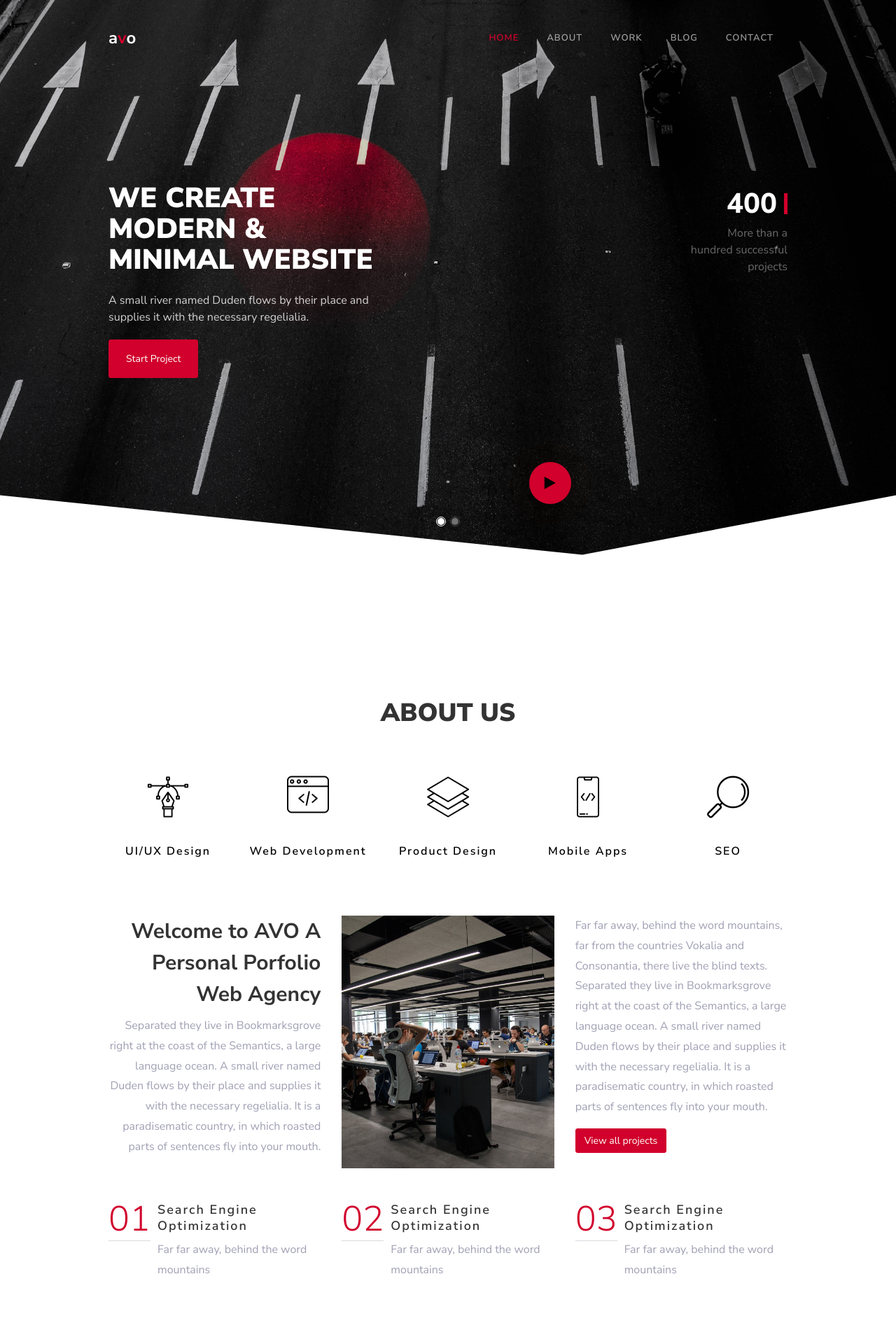
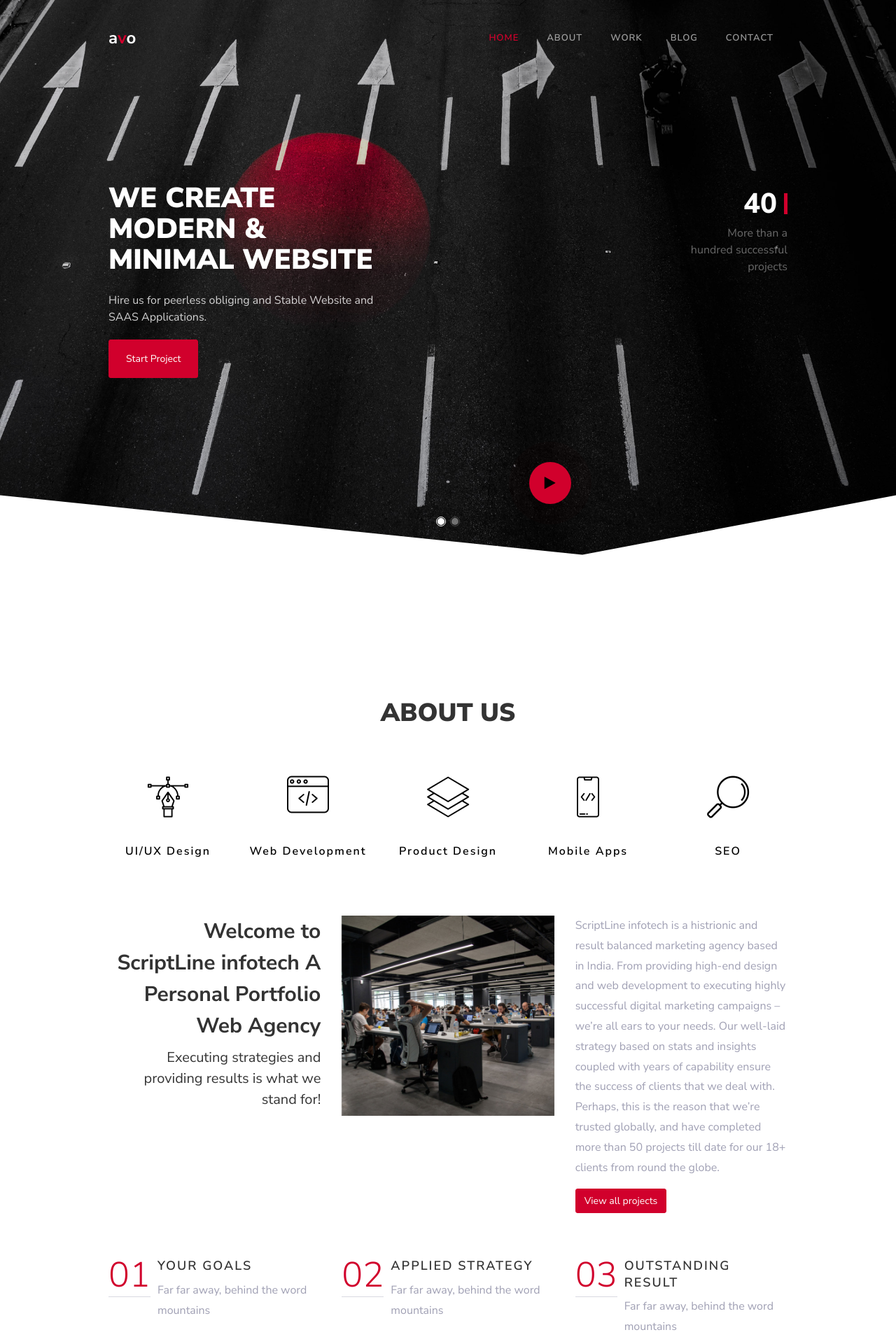
Before and after one commit to ketan9712735468/portfolio, a Django app: page / in a window 1280 px wide. Shown: the top 1920 px of the page at 70% size. Run offline with Django 3.2, Linux system fonts and the light colour scheme; some libraries are stand-ins or nearby versions.

Commit message:
update file

```diff
--- a/templates/about.html
+++ b/templates/about.html
@@ -4,7 +4,7 @@
 
 <!-- Mirrored from preview.colorlib.com/theme/avo/about.html by HTTrack Website Copier/3.x [XR&CO'2014], Wed, 15 Sep 2021 16:47:09 GMT -->
 <head>
-<title>Avo - Free Bootstrap 4 Template by Colorlib</title>
+<title>ScriptLine</title>
 <meta charset="utf-8">
 <meta name="viewport" content="width=device-width, initial-scale=1, shrink-to-fit=no">
 <link href="https://fonts.googleapis.com/css?family=Nunito+Sans:200,300,400,600,700,800,900&amp;display=swap" rel="stylesheet">
@@ -30,7 +30,7 @@
 </div>
 </nav>
 
-<section class="hero-wrap hero-wrap-2 degree-right" style="background-image:url(images/xbg_2.jpg.pagespeed.ic.3R5oWwQV9w.jpg)" data-stellar-background-ratio="0.5">
+<section class="hero-wrap hero-wrap-2 degree-right" style="background-image:url('{% static "/images/photo2.jpg" %}')" data-stellar-background-ratio="0.5">
 <div class="overlay"></div>
 <div class="container">
 <div class="row no-gutters slider-text js-fullheight align-items-end">
@@ -106,7 +106,7 @@
 </div>
 <div class="col-md-4 ftco-animate">
 <div class="text">
-<p>Far far away, behind the word mountains, far from the countries Vokalia and Consonantia, there live the blind texts. Separated they live in Bookmarksgrove right at the coast of the Semantics, a large language ocean. A small river named Duden flows by their place and supplies it with the necessary regelialia. It is a paradisematic country, in which roasted parts of sentences fly into your mouth.</p>
+<p>Globalia Soft is a histrionic and result balanced marketing agency based in India. From providing high-end design to executing highly successful digital marketing campaigns – we’re all ears to your needs. Our well-laid strategy based on stats and insights coupled with years of capability ensure the success of clients that we deal with. Perhaps, this is the reason that we’re trusted globally, and have completed more than 5,000 projects till date for our 250+ clients from round the globe.</p>
 <p><a href="#" class="btn btn-primary">View all projects</a></p>
 </div>
 </div>
--- a/templates/blog-single.html
+++ b/templates/blog-single.html
@@ -4,7 +4,7 @@
 
 <!-- Mirrored from preview.colorlib.com/theme/avo/blog-single.html by HTTrack Website Copier/3.x [XR&CO'2014], Wed, 15 Sep 2021 16:47:17 GMT -->
 <head>
-<title>Avo - Free Bootstrap 4 Template by Colorlib</title>
+<title>ScriptLine</title>
 <meta charset="utf-8">
 <meta name="viewport" content="width=device-width, initial-scale=1, shrink-to-fit=no">
 <link href="https://fonts.googleapis.com/css?family=Nunito+Sans:200,300,400,600,700,800,900&amp;display=swap" rel="stylesheet">
--- a/templates/blog.html
+++ b/templates/blog.html
@@ -4,7 +4,7 @@
 
 <!-- Mirrored from preview.colorlib.com/theme/avo/blog.html by HTTrack Website Copier/3.x [XR&CO'2014], Wed, 15 Sep 2021 16:47:14 GMT -->
 <head>
-<title>Avo - Free Bootstrap 4 Template by Colorlib</title>
+<title>ScriptLine</title>
 <meta charset="utf-8">
 <meta name="viewport" content="width=device-width, initial-scale=1, shrink-to-fit=no">
 <link href="https://fonts.googleapis.com/css?family=Nunito+Sans:200,300,400,600,700,800,900&amp;display=swap" rel="stylesheet">
@@ -30,7 +30,7 @@
 </div>
 </nav>
 
-<section class="hero-wrap hero-wrap-2 degree-right" style="background-image:url(images/xbg_2.jpg.pagespeed.ic.3R5oWwQV9w.jpg)" data-stellar-background-ratio="0.5">
+<section class="hero-wrap hero-wrap-2 degree-right" style="background-image:url('{% static "/images/photo2.jpg" %}')" data-stellar-background-ratio="0.5">
 <div class="overlay"></div>
 <div class="container">
 <div class="row no-gutters slider-text js-fullheight align-items-end">
--- a/templates/index.html
+++ b/templates/index.html
@@ -31,43 +31,43 @@
 </nav>
 <section class="hero-wrap degree-right js-fullheight">
 <div class="home-slider js-fullheight owl-carousel">
-<div class="slider-item js-fullheight" style="background-image:url(images/xbg_1.jpg.pagespeed.ic.t97yb9N_zd.jpg)">
+<div class="slider-item js-fullheight" style="background-image: url('{% static "images/photo.jpg"%}')">
 <div class="overlay"></div>
 <div class="container">
 <div class="row no-gutters slider-text js-fullheight align-items-center">
 <div class="col-md-12 ftco-animate">
 <div class="absolute">
-<h4 class="number" data-number="400">0</h4>
-<p style=border:10px>More than a hundred successful projects</p>
+<h4 class="number" data-number="40">0</h4>
+<p style="border:10px">More than a hundred successful projects</p>
 </div>
 <div class="text">
 <h1 class="mb-4">We Create Modern &amp; Minimal Website</h1>
-<p>A small river named Duden flows by their place and supplies it with the necessary regelialia.</p>
+<p>Hire us for peerless obliging and Stable Website and SAAS Applications.</p>
 <p class="mb-0"><a href="#" class="btn btn-primary py-md-3 py-2 px-2 px-md-4">Start Project</a></p>
 </div>
 </div>
-<a href="https://vimeo.com/45830194" class="img-video popup-vimeo d-flex align-items-center justify-content-center">
+<a href="" class="img-video popup-vimeo d-flex align-items-center justify-content-center">
 <span class="fa fa-play"></span>
 </a>
 </div>
 </div>
 </div>
-<div class="slider-item js-fullheight" style="background-image:url(images/xbg_2.jpg.pagespeed.ic.3R5oWwQV9w.jpg)">
+<div class="slider-item js-fullheight" style="background-image:url('{% static "/images/photo2.jpg" %}')">
 <div class="overlay"></div>
 <div class="container">
 <div class="row no-gutters slider-text js-fullheight align-items-center">
 <div class="col-md-12 ftco-animate">
 <div class="absolute">
-<h4 class="number" data-number="21">0</h4>
+<h4 class="number" data-number="4">0</h4>
 <p>Years of Experienced</p>
 </div>
 <div class="text">
 <h1 class="mb-4">We Create Modern &amp; Minimal Website</h1>
-<p>A small river named Duden flows by their place and supplies it with the necessary regelialia.</p>
+<p>Hire us for peerless obliging and Stable Website and SAAS Applications.</p>
 <p class="mb-0"><a href="#" class="btn btn-primary py-md-3 py-2 px-2 px-md-4">Explore Projects</a></p>
 </div>
 </div>
-<a href="https://vimeo.com/45830194" class="img-video popup-vimeo d-flex align-items-center justify-content-center">
+<a href="" class="img-video popup-vimeo d-flex align-items-center justify-content-center">
 <span class="fa fa-play"></span>
 </a>
 </div>
@@ -128,19 +128,19 @@
 <div class="col-md-8">
 <div class="row">
 <div class="col-md-6 order-md-last ftco-animate d-flex">
-<div class="img w-100" style="background-image:url(images/xabout.jpg.pagespeed.ic.HlsxxAQPpK.jpg)"></div>
+<div class="img w-100" style="background-image:url('{%static "/images/page.jpg" %}')"></div>
 </div>
 <div class="col-md-6 ftco-animate">
 <div class="text text-md-right">
-<h3>Welcome to AVO A Personal Porfolio Web Agency</h3>
-<p>Separated they live in Bookmarksgrove right at the coast of the Semantics, a large language ocean. A small river named Duden flows by their place and supplies it with the necessary regelialia. It is a paradisematic country, in which roasted parts of sentences fly into your mouth.</p>
+<h3>Welcome to ScriptLine infotech A Personal Portfolio Web Agency</h3>
+<h5>Executing strategies and providing results is what we stand for!</h5>
 </div>
 </div>
 </div>
 </div>
 <div class="col-md-4 ftco-animate">
 <div class="text">
-<p>Far far away, behind the word mountains, far from the countries Vokalia and Consonantia, there live the blind texts. Separated they live in Bookmarksgrove right at the coast of the Semantics, a large language ocean. A small river named Duden flows by their place and supplies it with the necessary regelialia. It is a paradisematic country, in which roasted parts of sentences fly into your mouth.</p>
+<p>ScriptLine infotech is a histrionic and result balanced marketing agency based in India. From providing high-end design and web development to executing highly successful digital marketing campaigns – we’re all ears to your needs. Our well-laid strategy based on stats and insights coupled with years of capability ensure the success of clients that we deal with. Perhaps, this is the reason that we’re trusted globally, and have completed more than 50 projects till date for our 18+ clients from round the globe.</p>
 <p><a href="#" class="btn btn-primary">View all projects</a></p>
 </div>
 </div>
@@ -150,7 +150,7 @@
 <div class="services-2 d-flex ftco-animate">
 <span>01</span>
 <div class="text">
-<h3>Search Engine Optimization</h3>
+<h3>YOUR GOALS</h3>
 <p>Far far away, behind the word mountains</p>
 </div>
 </div>
@@ -159,7 +159,7 @@
 <div class="services-2 d-flex ftco-animate">
 <span>02</span>
 <div class="text">
-<h3>Search Engine Optimization</h3>
+<h3>APPLIED STRATEGY</h3>
 <p>Far far away, behind the word mountains</p>
 </div>
 </div>
@@ -168,7 +168,7 @@
 <div class="services-2 d-flex ftco-animate">
 <span>03</span>
 <div class="text">
-<h3>Search Engine Optimization</h3>
+<h3>OUTSTANDING	RESULT</h3>
 <p>Far far away, behind the word mountains</p>
 </div>
 </div>
@@ -343,7 +343,7 @@
 <div class="desc text-md-right">
 <div class="top">
 <span class="subheading">Web Development</span>
-<h2 class="mb-2"><a href="{% url 'work' %}">Spiral</a></h2>
+<h2 class="mb-2"><a href="work.html">Spiral</a></h2>
 </div>
 <div class="absolute">
 <p>Far far away, behind the word mountains, far from the countries Vokalia and Consonantia, there live the blind texts.</p>
--- a/templates/work.html
+++ b/templates/work.html
@@ -4,7 +4,7 @@
 
 <!-- Mirrored from preview.colorlib.com/theme/avo/{% url 'work' %} by HTTrack Website Copier/3.x [XR&CO'2014], Wed, 15 Sep 2021 16:47:11 GMT -->
 <head>
-<title>Avo - Free Bootstrap 4 Template by Colorlib</title>
+<title>ScriptLine</title>
 <meta charset="utf-8">
 <meta name="viewport" content="width=device-width, initial-scale=1, shrink-to-fit=no">
 <link href="https://fonts.googleapis.com/css?family=Nunito+Sans:200,300,400,600,700,800,900&amp;display=swap" rel="stylesheet">
@@ -30,7 +30,7 @@
 </div>
 </nav>
 
-<section class="hero-wrap hero-wrap-2 degree-right" style="background-image:url(images/xbg_2.jpg.pagespeed.ic.3R5oWwQV9w.jpg)" data-stellar-background-ratio="0.5">
+<section class="hero-wrap hero-wrap-2 degree-right" style="background-image:url('{% static "/images/photo2.jpg" %}')" data-stellar-background-ratio="0.5">
 <div class="overlay"></div>
 <div class="container">
 <div class="row no-gutters slider-text js-fullheight align-items-end">
--- a/work/urls.py
+++ b/work/urls.py
@@ -10,4 +10,3 @@ urlpatterns = [
     path('blog/',BlogView.as_view(),name='blog'),
     path('work/',WorkView.as_view(),name='work')
 ]
-# + static(settings.STATIC_URL,document_root=settings.STATIC_ROOT)
```
Also changed, not shown: templates/contact.html (+6 -6 lines), work/static/images/goal.png (added), work/static/images/page.jpg (renamed from work/static/images/xabout.jpg.pagespeed.ic.HlsxxAQPpK.jpg), work/static/images/photo.jpg (renamed from work/static/images/xbg_1.jpg.pagespeed.ic.t97yb9N_zd.jpg), work/static/images/photo2.jpg (renamed from work/static/images/xbg_2.jpg.pagespeed.ic.3R5oWwQV9w.jpg), work/static/images/result.png (added), work/static/images/statgy.png (added).
